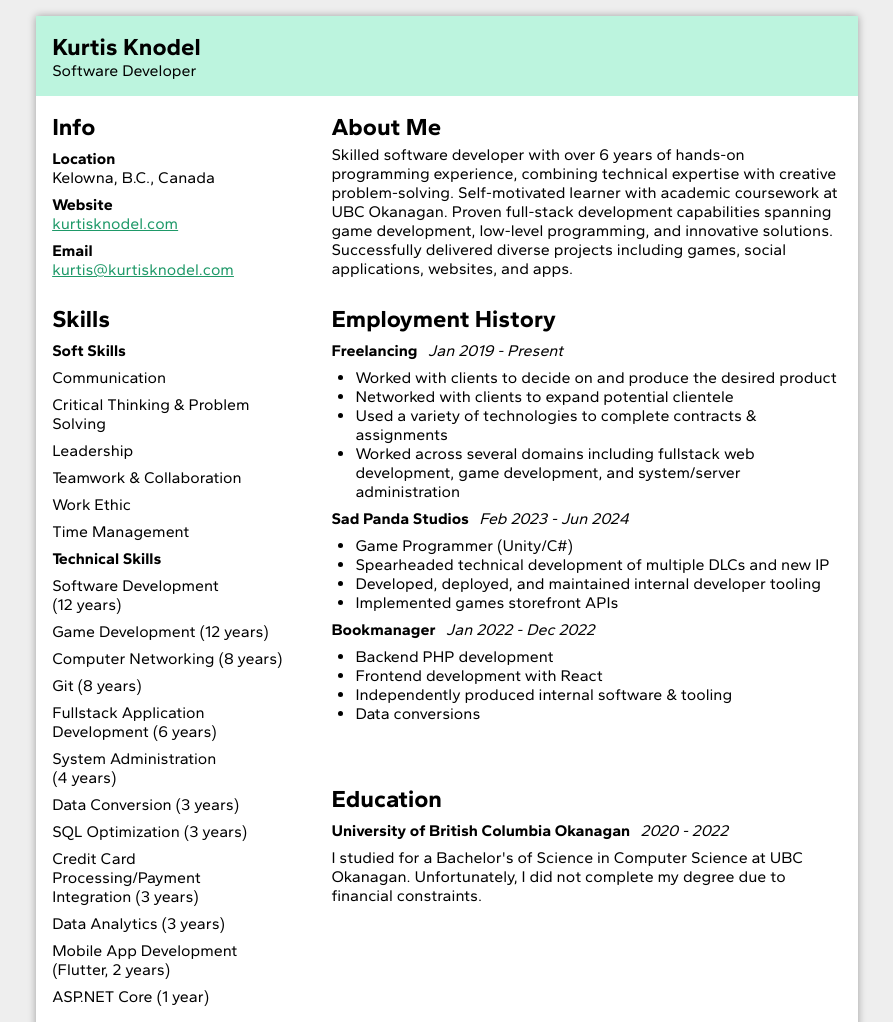
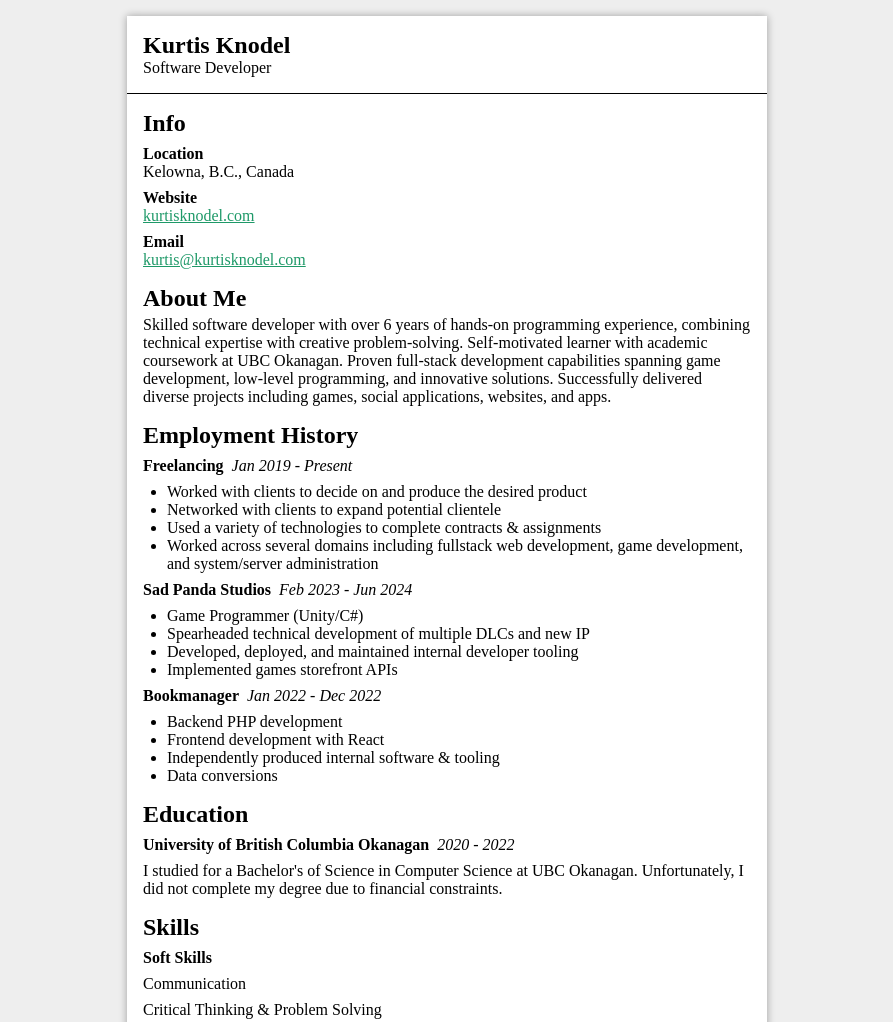
Before and after one commit to TheArchitect4855/resume, a plain HTML site: page index.html in a window 1280 px wide. Shown: the top 1022 px of the page, without its empty margins (193-1086 px from the left). Drawn offline with Linux system fonts and the light colour scheme.

Commit message:
Some modifications that will allegedly improve machine readability

```diff
--- a/style.css
+++ b/style.css
@@ -1,15 +1,6 @@
-@media (max-width: 80ch) {
-	section {
-		margin-bottom: 1rem;
-	}
-}
-
 @media (min-width: 80ch) {
 	main {
-		display: grid;
-		gap: 1rem;
-		grid-auto-rows: 5rem;
-		grid-template-columns: repeat(3, 1fr);
+		padding-bottom: 1px;
 	}
 }
 
@@ -42,7 +33,7 @@ article {
 }
 
 body {
-	font-family: "Gantari", sans-serif;
+	font-family: "Times New Roman", serif;
 	font-size: 12pt;
 	margin: 0;
 	padding: 0;
@@ -62,6 +53,7 @@ p {
 }
 
 section {
+	margin-bottom: 1rem;
 	padding: 0 1rem;
 }
 
@@ -86,7 +78,7 @@ section.skills {
 }
 
 section.title {
-	background-color: #bcf4de;
+	border-bottom: 1px solid black;
 	padding: 1rem;
 
 	grid-area: 1 / 1 / 1 / 4;
```
